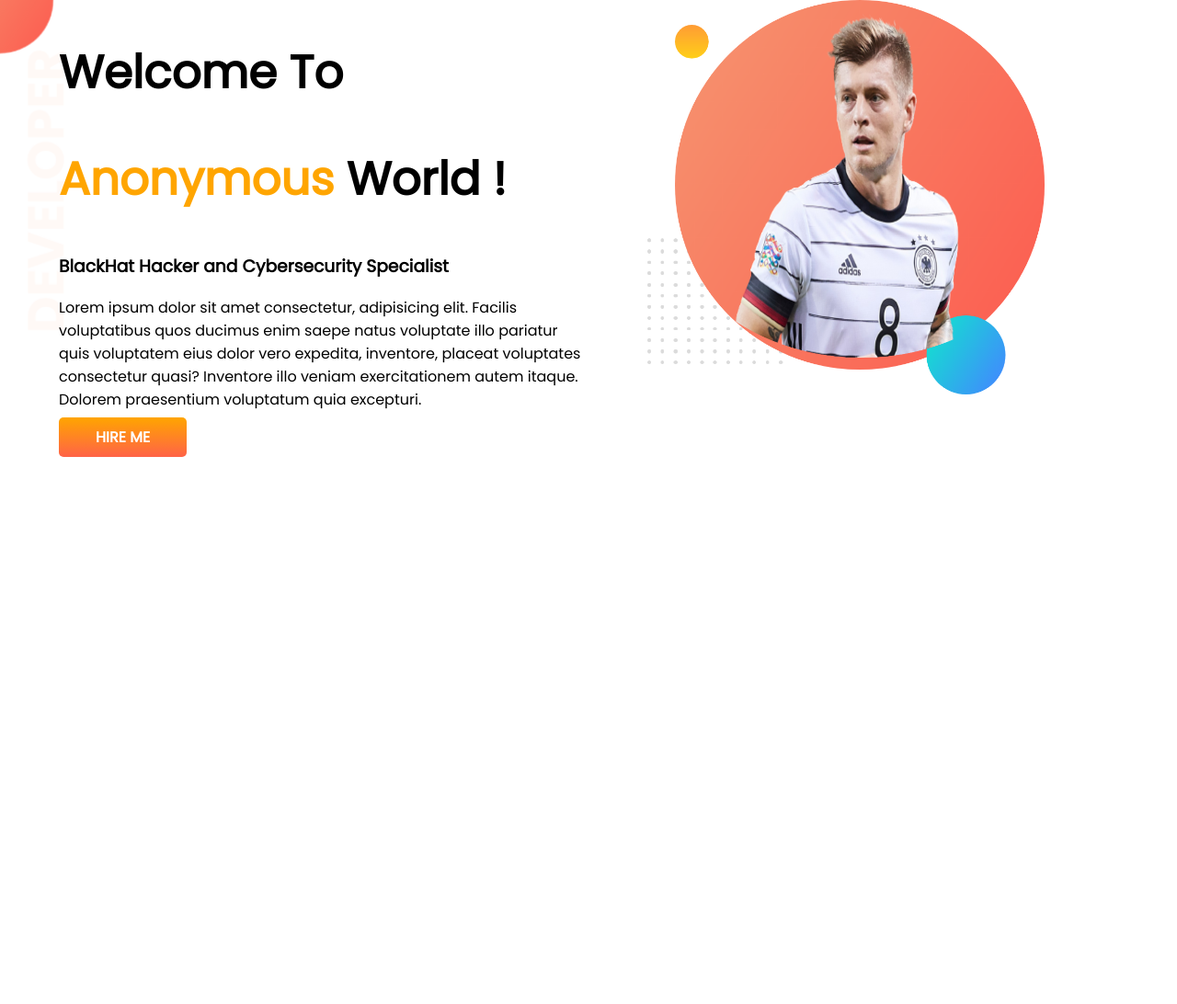
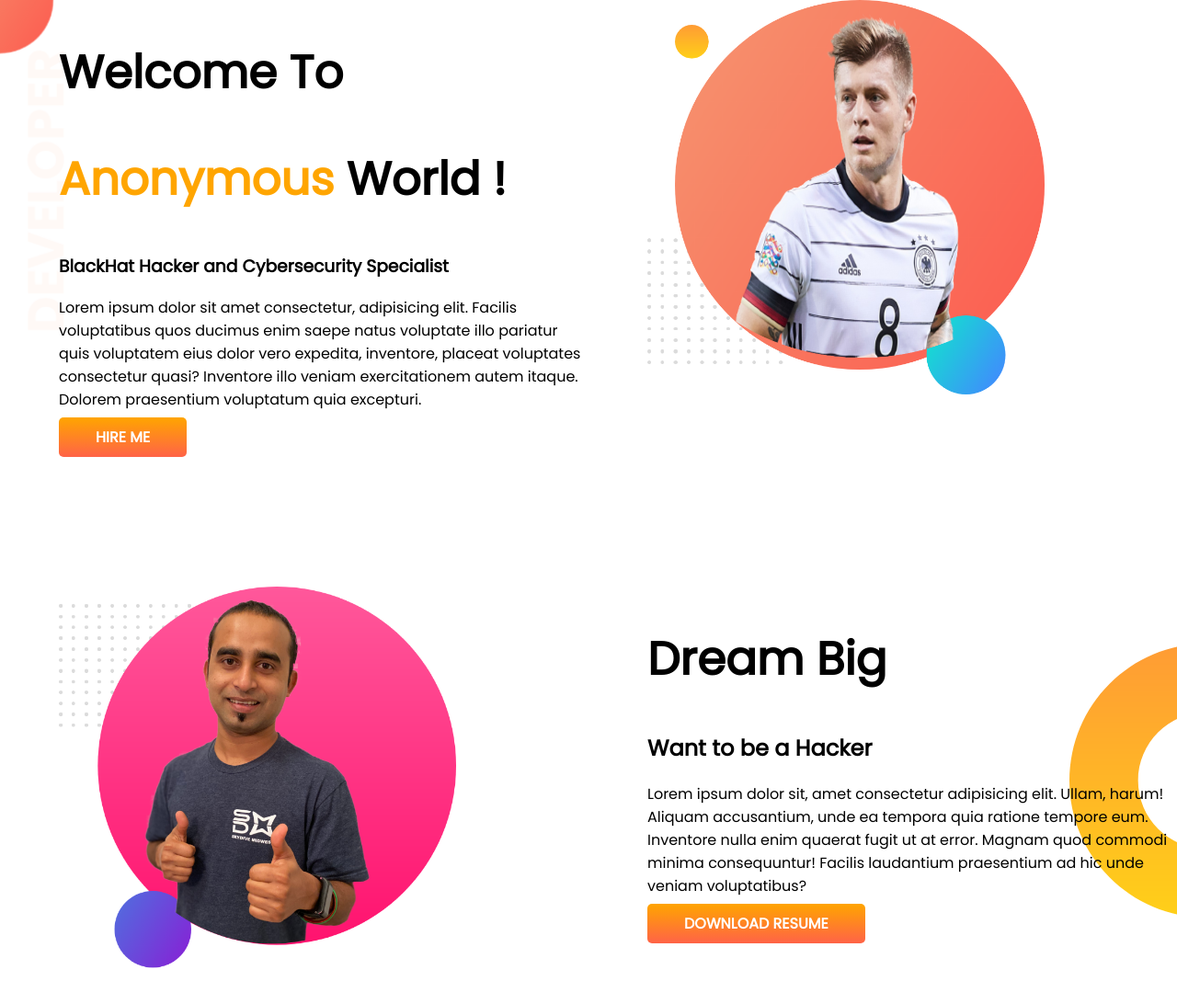
Before and after one commit to tanzimtamim007/developer-portfolio, a plain HTML site: page index.html in a window 1280 px wide. Shown: the whole page at 92% size. Before the commit the page ends 800 px from the top, so only its background shows below. Drawn offline with Linux system fonts and the light colour scheme.

Commit message:
second section done

```diff
--- a/index.html
+++ b/index.html
@@ -37,6 +37,26 @@
 
     </section>
 
+    <section class="dream-big">
+
+        <div class="half-width">
+            <img src="images/jhankar2.png" alt="">
+        </div>
+
+        <div class="half-width">
+            <h1>Dream Big</h1>
+            <h2>Want to be a Hacker</h2>
+
+            <p>Lorem ipsum dolor sit, amet consectetur adipisicing elit. Ullam, harum! Aliquam accusantium, unde ea
+                tempora quia ratione tempore eum. Inventore nulla enim quaerat fugit ut at error. Magnam quod commodi
+                minima consequuntur! Facilis laudantium praesentium ad hic unde veniam voluptatibus?</p>
+
+            <a class="link-button" target="_blank" href="https://www.google.com/">DOWNLOAD RESUME</a>
+        </div>
+
+
+    </section>
+
 </body>
 
 </html>
--- a/style.css
+++ b/style.css
@@ -13,6 +13,7 @@ h1{
 
 section{
     display: flex;
+    margin-bottom: 150px;
 }
 
 .half-width{
@@ -37,3 +38,9 @@ section{
     background-image: url(images/top-banner.png);
     background-repeat: no-repeat;
 }
+
+.dream-big{
+    background-image: url(images/dream-bg.png);
+    background-repeat: no-repeat;
+    background-position: right;
+}
```
